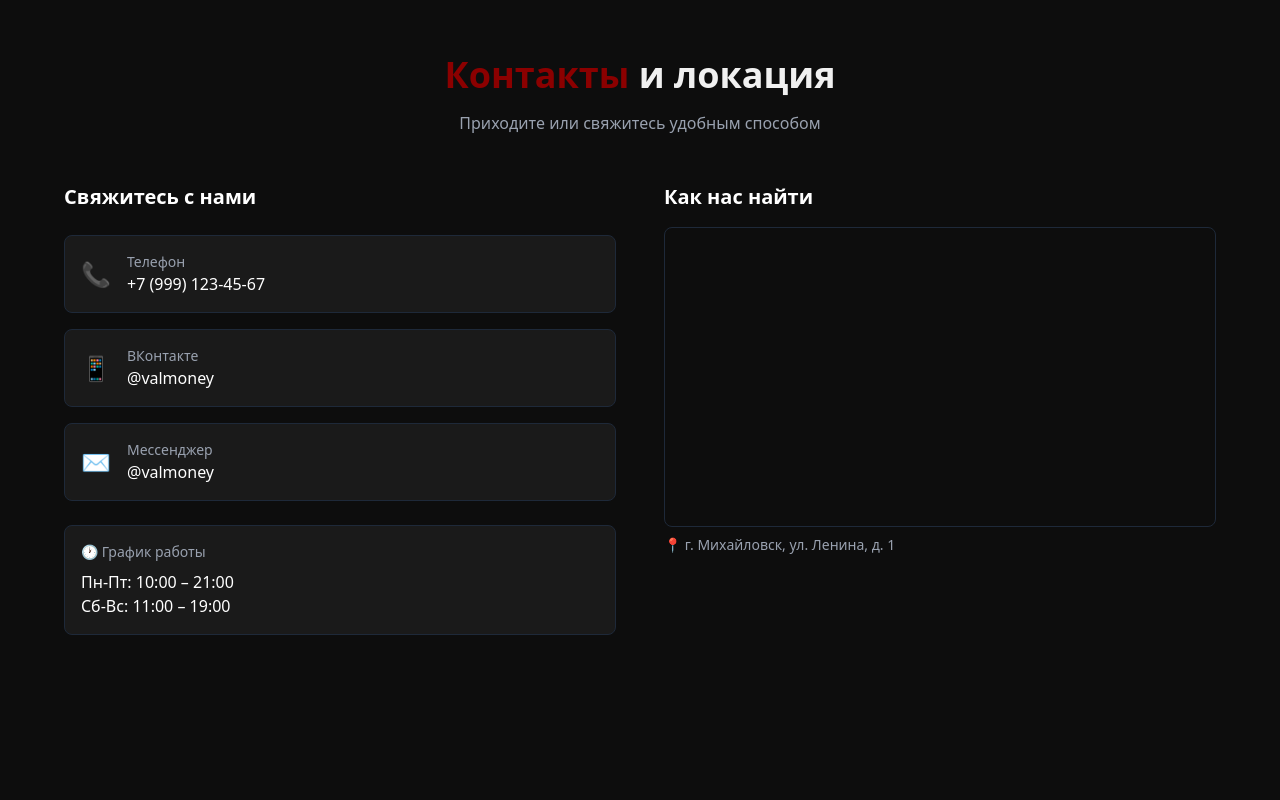
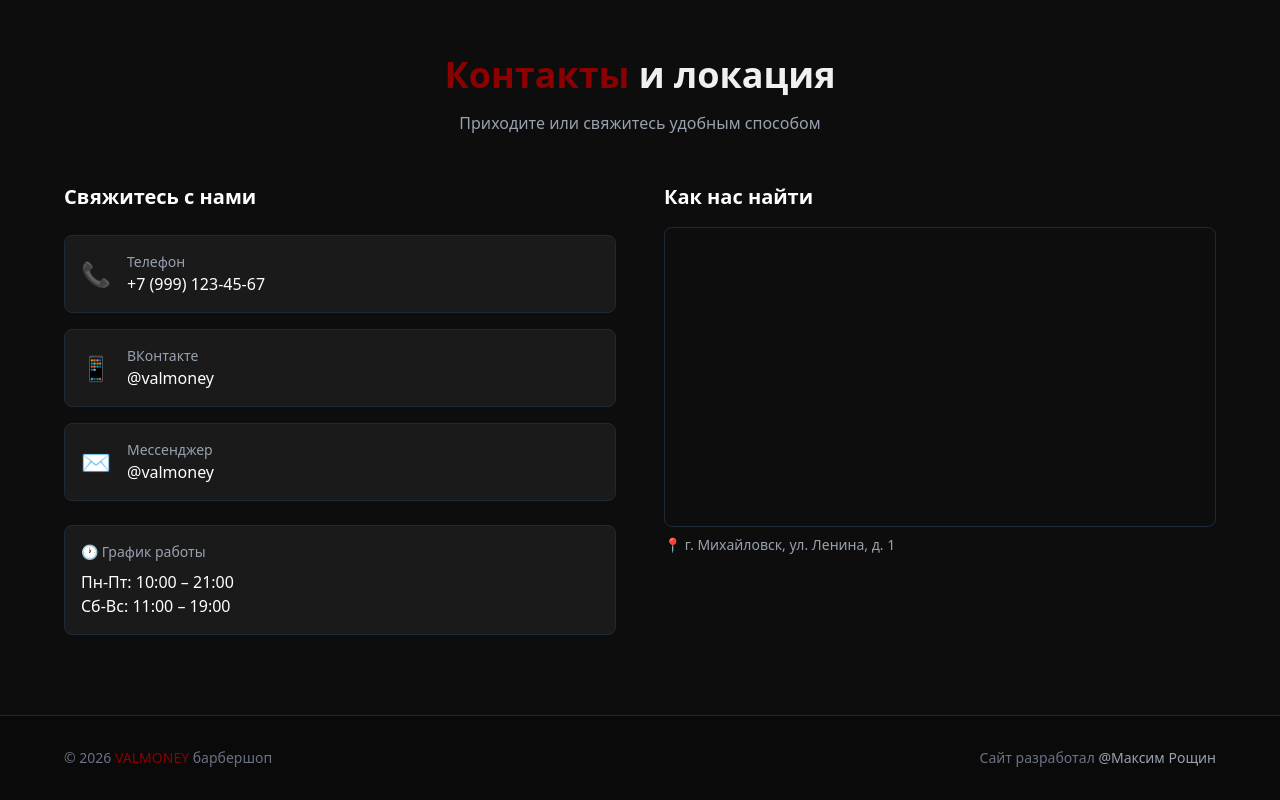
Before and after one commit to Max-IT04/valmoney_barbershop, a Next.js app: page / in a window 1280 px wide. Shown: the part 2902-3702 px from the top of the page. Before the commit the page ends 3617 px from the top, so only its background shows below. Built offline with nearby package versions, Linux system fonts and the light colour scheme.

Commit message:
добавить кнопку наверх и футер

```diff
--- a/app/page.tsx
+++ b/app/page.tsx
@@ -1,9 +1,11 @@
+import Footer from "@/components/layout/Footer";
 import Navbar from "@/components/layout/Navbar";
 import About from "@/components/sections/About";
 import Contacts from "@/components/sections/Contacts";
 import Hero from "@/components/sections/Hero";
 import Portfolio from "@/components/sections/Portfolio";
 import Services from "@/components/sections/Services";
+import ScrollToTop from "@/components/ui/ScrollToTop";
 
 export default function Home() {
   return (
@@ -14,7 +16,8 @@ export default function Home() {
       <Portfolio id="portfolio" />
       <About id="about" />
       <Contacts id="contacts" />
-      {/* <Footer /> */}
+      <Footer />
+      <ScrollToTop />
     </main>
   );
 }
--- /dev/null
+++ b/components/layout/Footer.tsx
@@ -0,0 +1,24 @@
+export default function Footer() {
+  return (
+    <footer className="mt-auto py-8 px-4 md:px-8 lg:px-16 bg-[#0a0a0a] border-t border-gray-800">
+      <div className="max-w-6xl mx-auto">
+        <div className="flex flex-col md:flex-row justify-between items-center gap-4 text-sm text-gray-500">
+          <p>
+            © {new Date().getFullYear()} <span className="text-[#8B0000]">VALMONEY</span> барбершоп
+          </p>
+          <p>
+            Сайт разработал{" "}
+            <a
+              href="https://github.com/Max-IT04"
+              target="_blank"
+              rel="noopener noreferrer"
+              className="text-gray-400 hover:text-[#8B0000] transition-all"
+            >
+              @Максим Рощин
+            </a>
+          </p>
+        </div>
+      </div>
+    </footer>
+  );
+}
--- /dev/null
+++ b/components/ui/ScrollToTop.tsx
@@ -0,0 +1,30 @@
+"use client";
+
+import { useState, useEffect } from "react";
+
+export default function ScrollToTop() {
+  const [visible, setVisible] = useState(false);
+
+  useEffect(() => {
+    const toggle = () => {
+      setVisible(window.scrollY > window.innerHeight);
+    };
+    window.addEventListener("scroll", toggle);
+    return () => window.removeEventListener("scroll", toggle);
+  }, []);
+
+  const scroll = () => {
+    window.scrollTo({ top: 0, behavior: "smooth"});
+  };
+
+  if (!visible) return null;
+
+  return (
+    <button
+      onClick={scroll}
+      className="fixed bottom-6 right-6 z-50 w-12 h-12 bg-[#8B0000] text-white rounded-full shadow-lg hover:scale-110 transition-all flex items-center justify-center text-2xl"
+    >
+      ↑
+    </button>
+  );
+}
```
